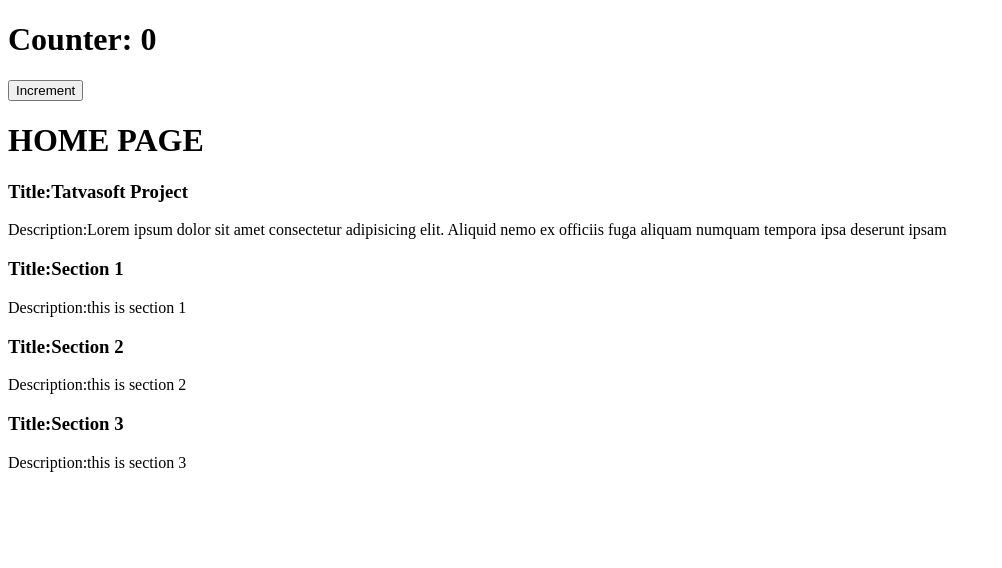
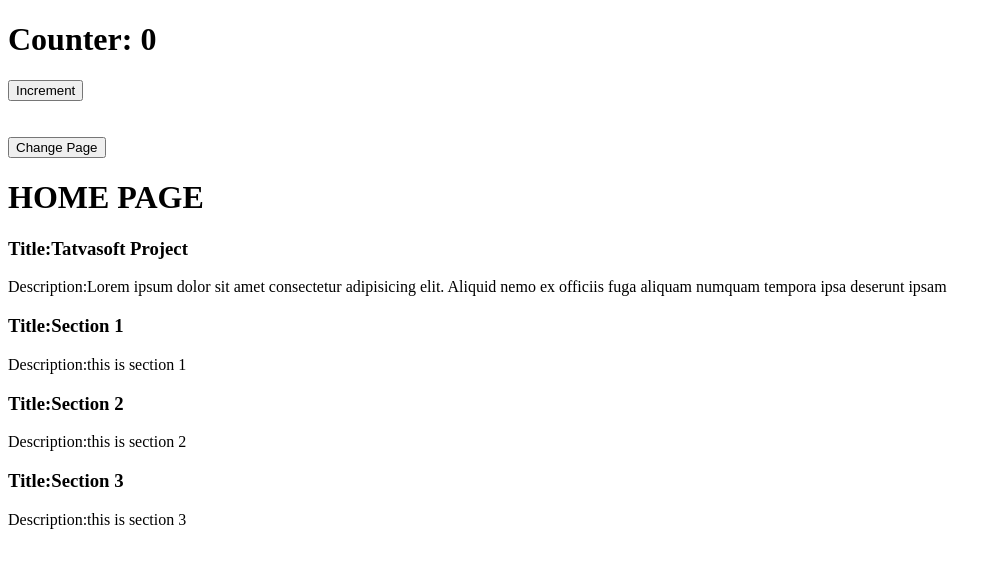
Before and after one commit to smitkakadiya57/Tatavasoft, a React (Create React App) app: page / in a window 1280 px wide. Shown: the top 568 px of the page, without its empty margins (0-1002 px from the left). Built offline with nearby package versions, Linux system fonts and the light colour scheme.

Commit message:
TS DAY 5 task

```diff
--- a/src/App.js
+++ b/src/App.js
@@ -1,12 +1,35 @@
-import Home from "./pages/Home"
-import Counter from "./components/Counter"
-const App = () => {
-  return (
-    <>
-    <Counter/>
-    <Home/>
-     </>
-  )
+import Home from "./pages/Home";
+import About from "./pages/About";
+import Counter from "./components/Counter";
+
+import React, { Component } from "react";
+
+export class App extends Component {
+  constructor() {
+    super();
+    this.state = {
+      toggle: true,
+    };
+  }
+
+  toggle = () => {
+    this.setState((prev) => ({
+      toggle: !prev.toggle,
+    }));
+  };
+
+  render() {
+    return (
+      <>
+        <Counter />
+        <br />
+        <br />
+        <br />
+        <button onClick={() => this.toggle()}>Change Page</button>
+        {this.state.toggle ? <Home /> : <About />}
+      </>
+    );
+  }
 }
 
-export default App
+export default App;
--- /dev/null
+++ b/src/pages/About.js
@@ -0,0 +1,13 @@
+import React, { Component } from 'react'
+import Title from '../components/Title'
+export class About extends Component {
+  render() {
+    return (
+      <>
+      <Title title="This is About Page" desc="Lorem ipsum dolor sit amet consectetur adipisicing elit. Aliquid nemo ex officiis fuga aliquam numquam tempora ipsa deserunt ipsam a!"/>
+      </>
+    )
+  }
+}
+
+export default About
```
